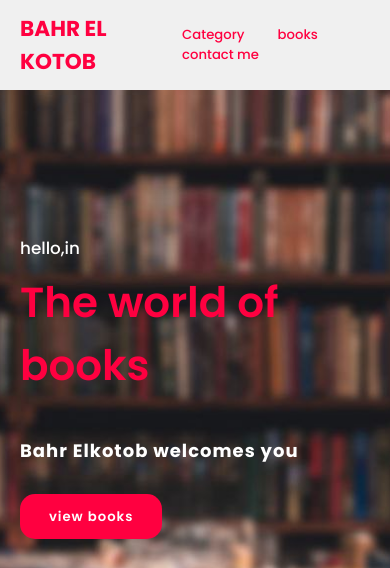
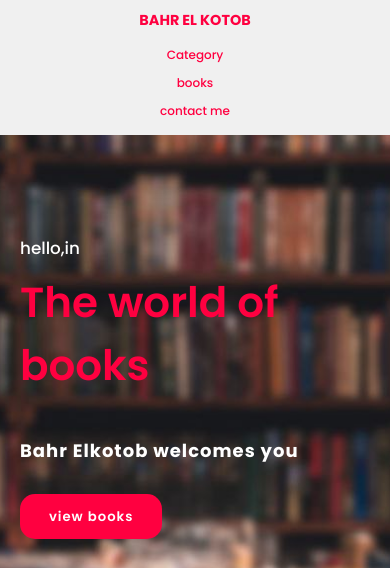
Before and after one commit to AhmedOsman6/Bahr-Elkotob, a plain HTML site: page index.html in a window 390 px wide. Shown: the top 568 px of the page. Drawn offline with Linux system fonts and the light colour scheme.

Commit message:
Update style.css

```diff
--- a/css/style.css
+++ b/css/style.css
@@ -290,3 +290,62 @@ footer {
 
     }
 }
+
+header {
+    background-color: #f0f0f0;
+    width: 100%;
+    position:fixed ;
+    z-index: 999;
+    display: flex;
+    justify-content: space-between;
+    align-items: center;
+    padding: 10px 200px;
+}
+
+@media (max-width: 1024px) {
+    header {
+        padding: 10px 40px;
+    }
+
+    nav a {
+        font-size: 1em;
+        padding-left: 20px;
+    }
+}
+
+@media (max-width: 768px) {
+    header {
+        flex-direction: column;
+        padding: 10px 20px;
+    }
+
+    .logo {
+        font-size: 1.5em;
+        margin-bottom: 10px;
+    }
+
+    nav {
+        display: flex;
+        flex-direction: column;
+        align-items: center;
+    }
+
+    nav a {
+        padding: 5px 0;
+        font-size: 1.1em;
+    }
+}
+
+@media (max-width: 480px) {
+    header {
+        padding: 10px;
+    }
+
+    .logo {
+        font-size: 1.2em;
+    }
+
+    nav a {
+        font-size: 1em;
+    }
+}
```
